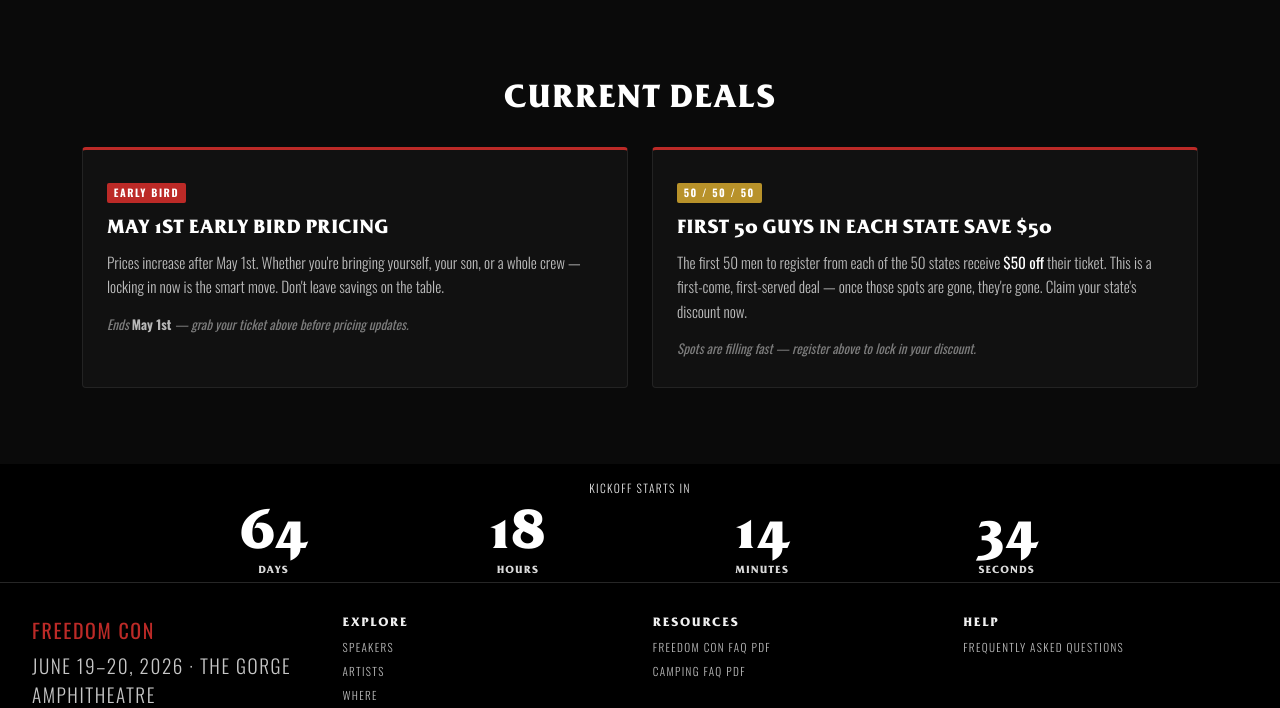
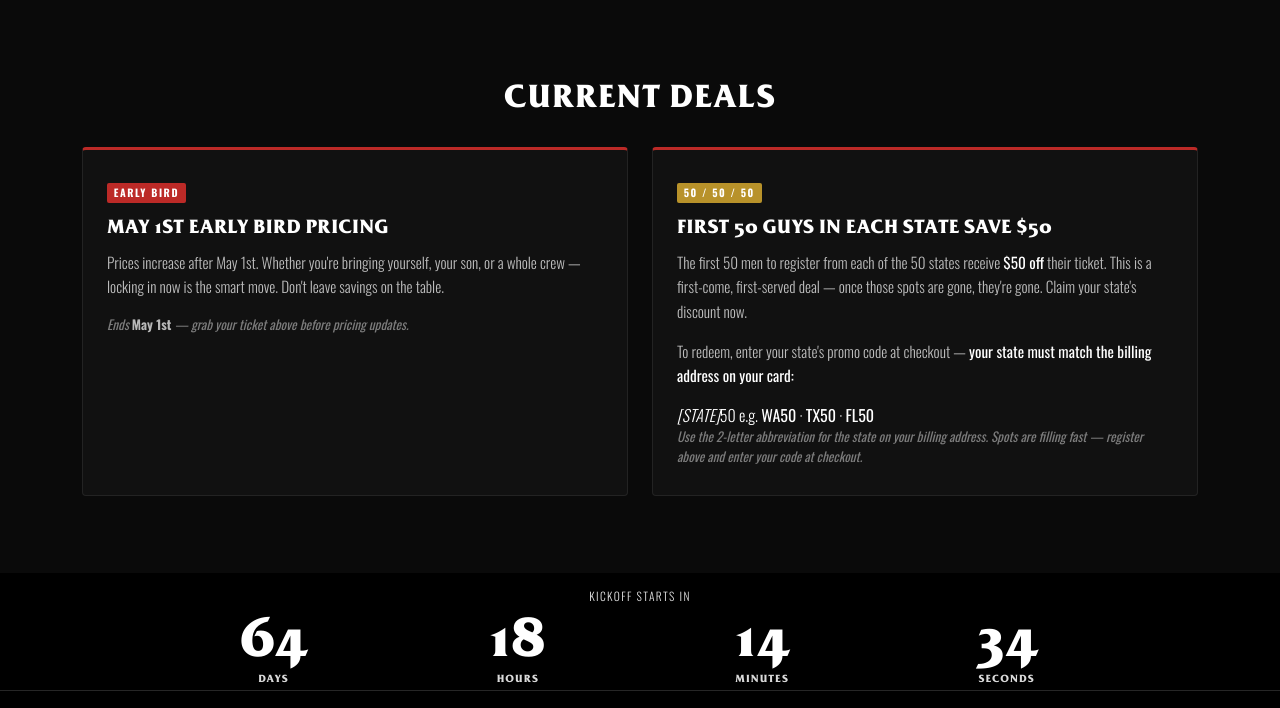
Before and after one commit to tylerthibault/freedomcon, a Flask app: page /tickets in a window 1280 px wide. Shown: the part 1153-1861 px from the top of the page. Run offline with Flask 3, Linux system fonts and the light colour scheme; some libraries are stand-ins or nearby versions.

Commit message:
updated tickets 505050

```diff
--- a/src/templates/public/tickets/index.html
+++ b/src/templates/public/tickets/index.html
@@ -62,7 +62,12 @@
 					<div class="tickets-promo-card__badge tickets-promo-card__badge--gold">50 / 50 / 50</div>
 					<h3 class="tickets-promo-card__title">First 50 Guys in Each State Save $50</h3>
 					<p class="tickets-promo-card__desc">The first 50 men to register from each of the 50 states receive <strong>$50 off</strong> their ticket. This is a first-come, first-served deal — once those spots are gone, they're gone. Claim your state's discount now.</p>
-					<p class="tickets-promo-card__cta-hint">Spots are filling fast — register above to lock in your discount.</p>
+					<p class="tickets-promo-card__desc">To redeem, enter your state's promo code at checkout — <strong>your state must match the billing address on your card:</strong></p>
+					<div class="tickets-promo-card__code-block">
+						<span class="tickets-promo-card__code"><em>[STATE]</em>50</span>
+						<span class="tickets-promo-card__code-examples">e.g. <strong>WA50</strong> · <strong>TX50</strong> · <strong>FL50</strong></span>
+					</div>
+					<p class="tickets-promo-card__cta-hint">Use the 2-letter abbreviation for the state on your billing address. Spots are filling fast — register above and enter your code at checkout.</p>
 				</div>
 
 			</div>
```
